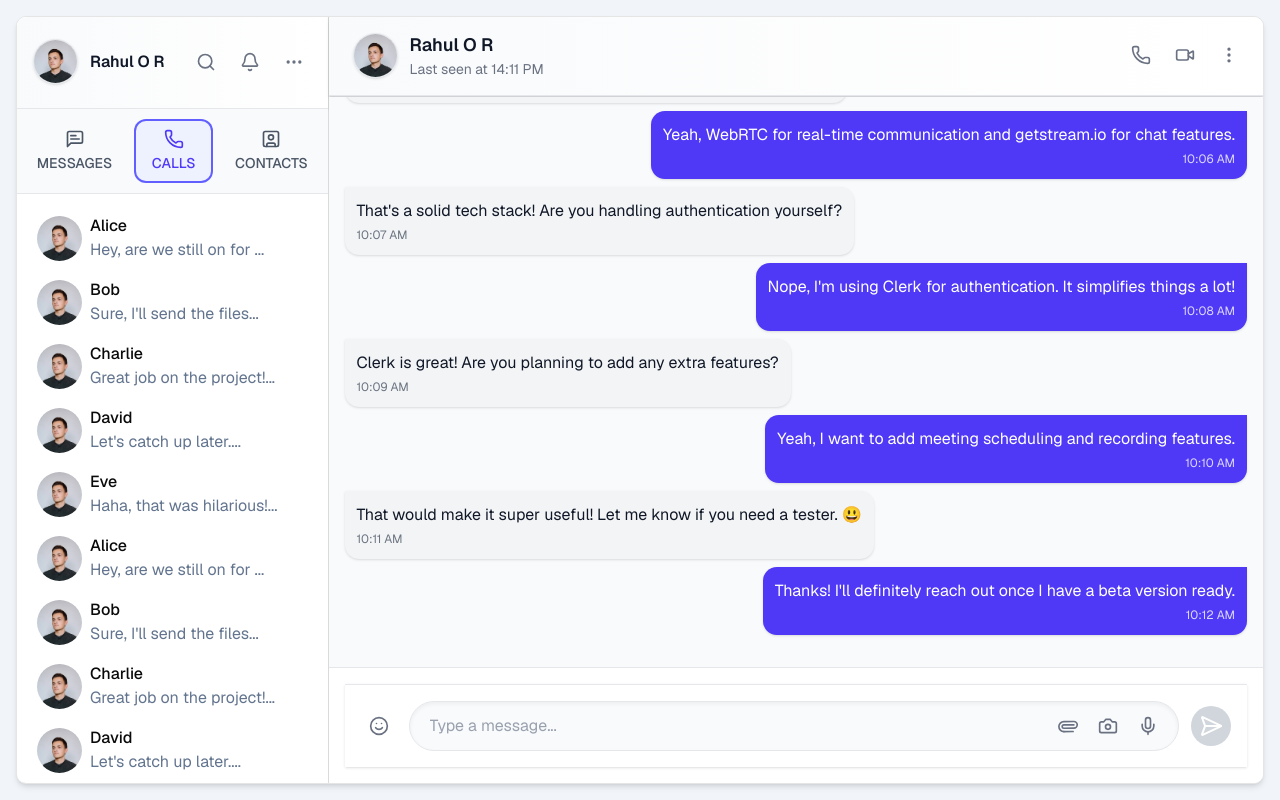
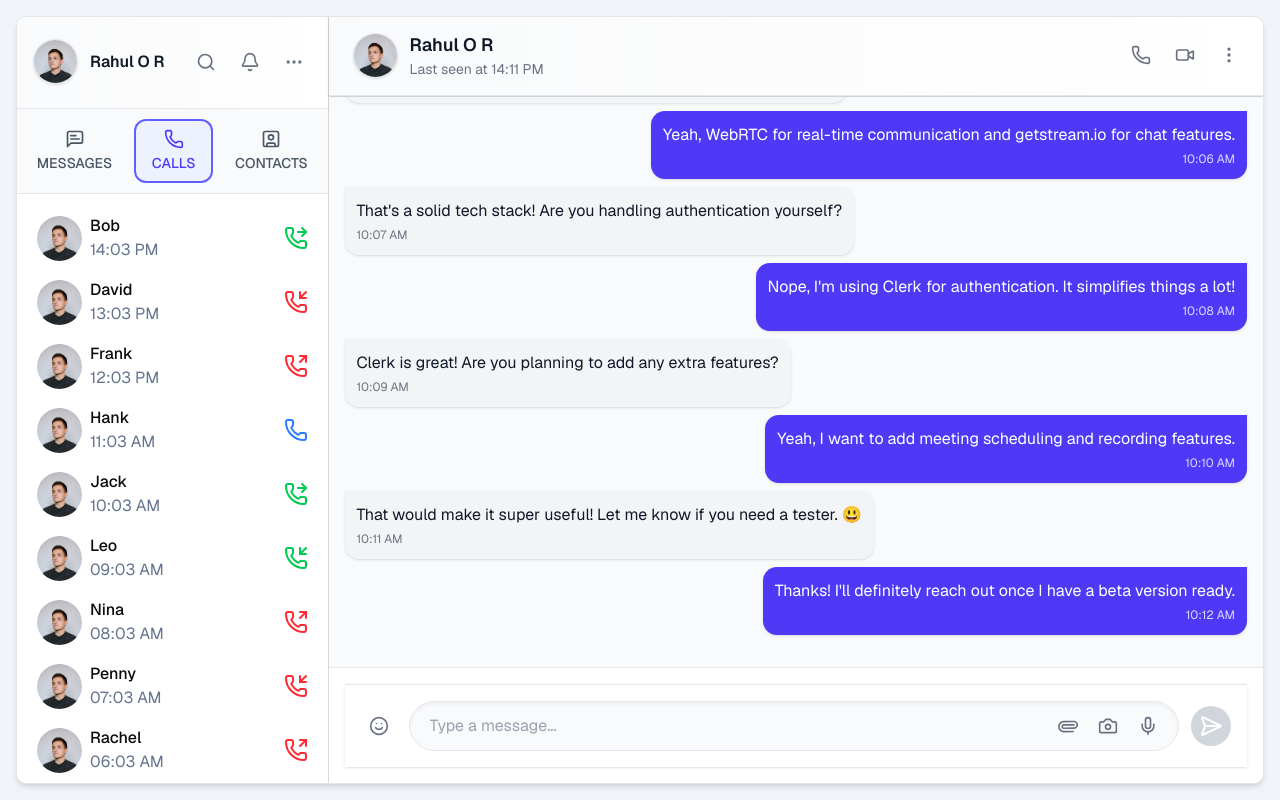
Before and after one commit to Rahul0070050/PingMe, a Next.js app: page /chat in a window 1280 px wide. Both pictures are taken after a click on the button "CALLS". Built offline with nearby package versions, Linux system fonts and the light colour scheme.

Commit message:
add tabs

```diff
--- /dev/null
+++ b/components/CallHistory.tsx
@@ -0,0 +1,200 @@
+"use client";
+import Image from "next/image";
+import React from "react";
+import profile from "../public/profile.jpeg";
+import moment from "moment";
+import {
+  Phone,
+  PhoneForwarded,
+  PhoneIncoming,
+  PhoneOutgoing,
+} from "lucide-react";
+import { useAppSelector } from "@/store/hook";
+
+// Call ID (Unique identifier)
+// Caller ID (User who initiated the call)
+// Receiver ID (User who received the call)
+// Call Type (Voice or Video)
+// Call Status (Missed, Completed, Rejected, Ongoing)
+// Start Time (Timestamp of when the call started)
+// End Time (Timestamp of when the call ended)
+const callHistory = [
+  // Outgoing Completed Call (Video)
+  {
+    call_id: "1001",
+    caller_id: 1,
+    caller_name: "Alice",
+    caller_profile: "https://example.com/profiles/alice.jpg",
+    receiver_id: 2,
+    receiver_name: "Bob",
+    receiver_profile: "https://example.com/profiles/bob.jpg",
+    call_type: "video",
+    call_status: "COMPLETED",
+    start_time: "2025-03-07T14:00:00Z",
+    end_time: "2025-03-07T14:30:00Z",
+  },
+  // Incoming Missed Call (Voice)
+  {
+    call_id: "1002",
+    caller_id: 3,
+    caller_name: "Charlie",
+    caller_profile: "https://example.com/profiles/charlie.jpg",
+    receiver_id: 1,
+    receiver_name: "David",
+    receiver_profile: "https://example.com/profiles/david.jpg",
+    call_type: "voice",
+    call_status: "MISSED",
+    start_time: "2025-03-07T13:45:00Z",
+    end_time: null,
+  },
+  // Outgoing Rejected Call (Video)
+  {
+    call_id: "1003",
+    caller_id: 1,
+    caller_name: "Eve",
+    caller_profile: "https://example.com/profiles/eve.jpg",
+    receiver_id: 6,
+    receiver_name: "Frank",
+    receiver_profile: "https://example.com/profiles/frank.jpg",
+    call_type: "video",
+    call_status: "REJECTED",
+    start_time: "2025-03-07T12:55:00Z",
+    end_time: "2025-03-07T12:56:00Z",
+  },
+  // Ongoing Incoming Call (Voice)
+  {
+    call_id: "1004",
+    caller_id: 1,
+    caller_name: "Grace",
+    caller_profile: "https://example.com/profiles/grace.jpg",
+    receiver_id: 8,
+    receiver_name: "Hank",
+    receiver_profile: "https://example.com/profiles/hank.jpg",
+    call_type: "voice",
+    call_status: "ONGOING",
+    start_time: "2025-03-07T11:30:00Z",
+    end_time: null,
+  },
+  // Outgoing Completed Call (Voice)
+  {
+    call_id: "1005",
+    caller_id: 1,
+    caller_name: "Ivy",
+    caller_profile: "https://example.com/profiles/ivy.jpg",
+    receiver_id: 10,
+    receiver_name: "Jack",
+    receiver_profile: "https://example.com/profiles/jack.jpg",
+    call_type: "voice",
+    call_status: "COMPLETED",
+    start_time: "2025-03-07T10:15:00Z",
+    end_time: "2025-03-07T10:45:00Z",
+  },
+  // Incoming Completed Call (Video)
+  {
+    call_id: "1006",
+    caller_id: 11,
+    caller_name: "Kate",
+    caller_profile: "https://example.com/profiles/kate.jpg",
+    receiver_id: 1,
+    receiver_name: "Leo",
+    receiver_profile: "https://example.com/profiles/leo.jpg",
+    call_type: "video",
+    call_status: "COMPLETED",
+    start_time: "2025-03-07T09:30:00Z",
+    end_time: "2025-03-07T09:50:00Z",
+  },
+  // Outgoing Missed Call (Video)
+  {
+    call_id: "1007",
+    caller_id: 1,
+    caller_name: "Mike",
+    caller_profile: "https://example.com/profiles/mike.jpg",
+    receiver_id: 14,
+    receiver_name: "Nina",
+    receiver_profile: "https://example.com/profiles/nina.jpg",
+    call_type: "video",
+    call_status: "MISSED",
+    start_time: "2025-03-07T08:20:00Z",
+    end_time: null,
+  },
+  // Incoming Rejected Call (Voice)
+  {
+    call_id: "1008",
+    caller_id: 15,
+    caller_name: "Oscar",
+    caller_profile: "https://example.com/profiles/oscar.jpg",
+    receiver_id: 1,
+    receiver_name: "Penny",
+    receiver_profile: "https://example.com/profiles/penny.jpg",
+    call_type: "voice",
+    call_status: "REJECTED",
+    start_time: "2025-03-07T07:10:00Z",
+    end_time: "2025-03-07T07:11:00Z",
+  },
+  // Ongoing Outgoing Call (Video)
+  {
+    call_id: "1009",
+    caller_id: 1,
+    caller_name: "Quinn",
+    caller_profile: "https://example.com/profiles/quinn.jpg",
+    receiver_id: 18,
+    receiver_name: "Rachel",
+    receiver_profile: "https://example.com/profiles/rachel.jpg",
+    call_type: "video",
+    call_status: "REJECTED",
+    start_time: "2025-03-07T06:05:00Z",
+    end_time: null,
+  },
+];
+
+const CallHistory = () => {
+  const id = useAppSelector((state) => state.user.id);
+  return (
+    <div className="p-3 h-[calc(100vh-10vh-73px)] overflow-auto">
+      {callHistory.map((call) => (
+        <div className="flex items-center gap-2 p-2 hover:bg-slate-100 cursor-pointer">
+          <Image
+            className="rounded-full"
+            width={45}
+            height={45}
+            src={profile}
+            alt="profile"
+          />
+          <div className="flex justify-between items-center w-full">
+            <div>
+              <h5 className="font-medium">{call.receiver_name}</h5>
+              <span className="text-slate-500">
+                {moment(call.start_time).format("HH:MM A")}
+              </span>
+            </div>
+            <div>
+              {call.caller_id === id ? (
+                call.call_status === "MISSED" ? (
+                  <PhoneOutgoing className="text-red-500" /> // Outgoing Missed Call
+                ) : call.call_status === "COMPLETED" ? (
+                  <PhoneForwarded className="text-green-500" /> // Outgoing Completed Call
+                ) : call.call_status === "REJECTED" ? (
+                  <PhoneOutgoing className="text-red-500" /> // Outgoing Rejected Call
+                ) : call.call_status === "ONGOING" ? (
+                  <Phone className="text-blue-500" /> // Outgoing Ongoing Call
+                ) : null
+              ) : call.receiver_id === id ? (
+                call.call_status === "MISSED" ? (
+                  <PhoneIncoming className="text-red-500" /> // Incoming Missed Call
+                ) : call.call_status === "COMPLETED" ? (
+                  <PhoneIncoming className="text-green-500" /> // Incoming Completed Call
+                ) : call.call_status === "REJECTED" ? (
+                  <PhoneIncoming className="text-red-500" /> // Incoming Rejected Call
+                ) : call.call_status === "ONGOING" ? (
+                  <PhoneIncoming className="text-blue-500" /> // Incoming Ongoing Call
+                ) : null
+              ) : null}
+            </div>
+          </div>
+        </div>
+      ))}
+    </div>
+  );
+};
+
+export default CallHistory;
--- /dev/null
+++ b/components/MyContacts.tsx
@@ -0,0 +1,80 @@
+import Image from "next/image";
+import React from "react";
+import profile from "../public/profile.jpeg";
+
+const users = [
+  {
+    user_id: 1,
+    name: "Alice",
+    bio: "Software engineer with a love for AI and cloud computing.",
+  },
+  {
+    user_id: 2,
+    name: "Bob",
+    bio: "Cybersecurity enthusiast and ethical hacker.",
+  },
+  {
+    user_id: 3,
+    name: "Charlie",
+    bio: "Web developer passionate about frontend frameworks and UX design.",
+  },
+  {
+    user_id: 4,
+    name: "David",
+    bio: "Data scientist exploring machine learning and big data analytics.",
+  },
+  {
+    user_id: 5,
+    name: "Eve",
+    bio: "Blockchain developer diving into Web3 and DeFi projects.",
+  },
+  {
+    user_id: 6,
+    name: "Frank",
+    bio: "Full-stack developer working with MERN and cloud technologies.",
+  },
+  {
+    user_id: 7,
+    name: "Grace",
+    bio: "Mobile app developer focused on React Native and Flutter.",
+  },
+  {
+    user_id: 8,
+    name: "Hank",
+    bio: "DevOps engineer automating infrastructure and deployments.",
+  },
+  {
+    user_id: 9,
+    name: "Ivy",
+    bio: "UI/UX designer creating user-friendly digital experiences.",
+  },
+  {
+    user_id: 10,
+    name: "Jack",
+    bio: "Embedded systems developer passionate about IoT and robotics.",
+  },
+];
+
+const MyContacts = () => {
+  return (
+    <div className="p-3 h-[calc(100vh-10vh-73px)] overflow-auto">
+      {users.map((user) => (
+        <div className="flex items-center gap-2 p-2 hover:bg-slate-100 cursor-pointer">
+          <Image
+            className="rounded-full"
+            width={45}
+            height={45}
+            src={profile}
+            alt="profile"
+          />
+          <div className="">
+            <h5 className="font-medium">{user.name}</h5>
+            <span className="text-slate-500">{user.bio.slice(0, 25)}...</span>
+          </div>
+        </div>
+      ))}
+    </div>
+  );
+};
+
+export default MyContacts;
--- a/components/SideBar.tsx
+++ b/components/SideBar.tsx
@@ -19,6 +19,8 @@ import ChatList from "./ChatList";
 import profile from "../public/profile.jpeg";
 import { toggleSettings } from "@/store/userSlice";
 import { useAppDispatch, useAppSelector } from "@/store/hook";
+import CallHistory from "./CallHistory";
+import MyContacts from "./MyContacts";
 
 const SideBar: React.FC = () => {
   const dispatch = useAppDispatch();
@@ -149,7 +151,9 @@ const SideBar: React.FC = () => {
         ))}
       </div>
       <div className="flex-1 overflow-y-auto">
-        <ChatList />
+        {selectedTab === "messages" && <ChatList />}
+        {selectedTab === "calls" && <CallHistory />}
+        {selectedTab === "contacts" && <MyContacts />}
       </div>
     </div>
   );
```
